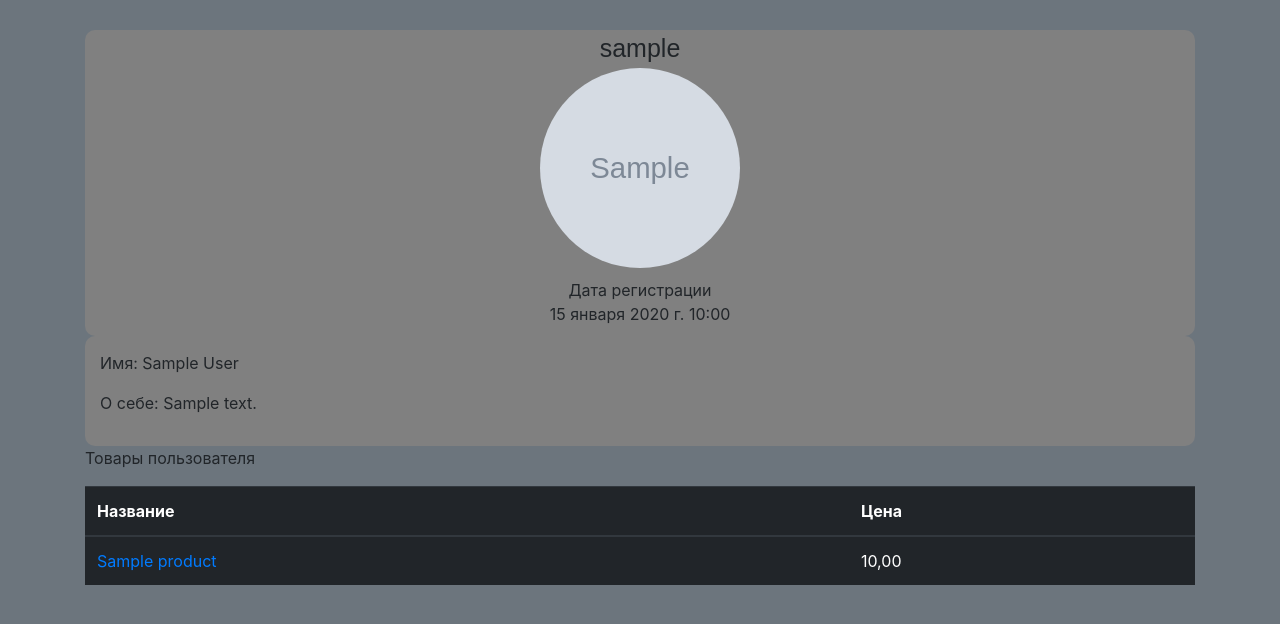
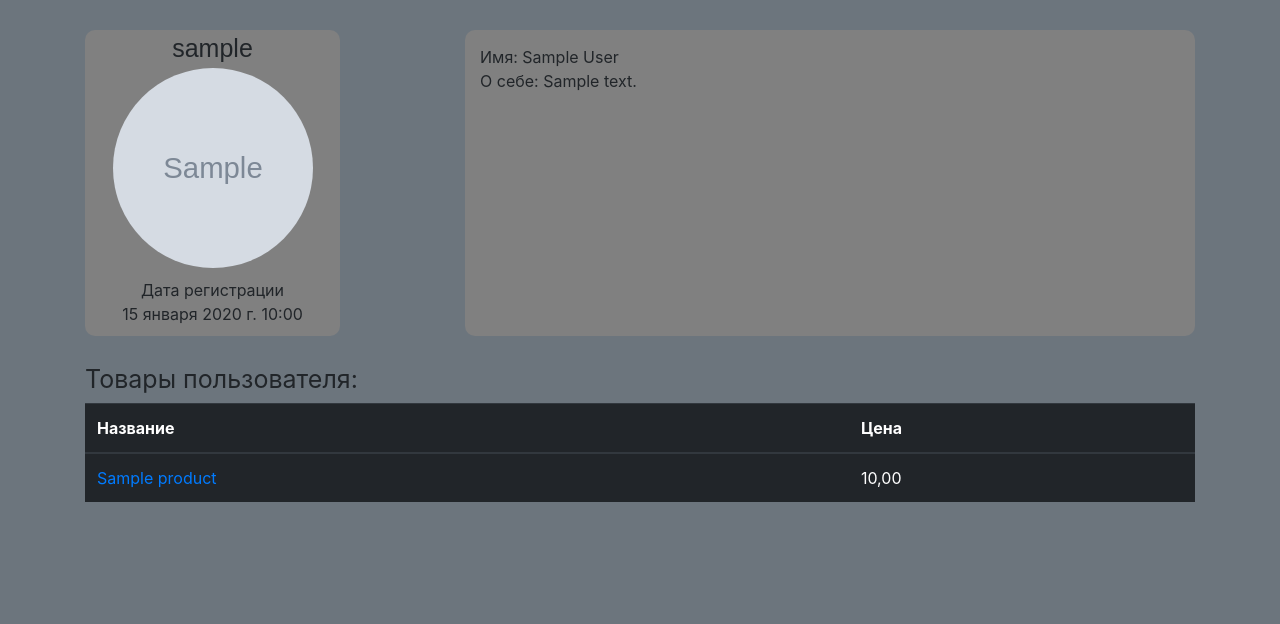
Before and after one commit to kuk4si/MARKETPLACE-Django-, a Django app: page /accounts/profile/1 in a window 1280 px wide. Shown: the part 56-680 px from the top of the page. Run offline with Django 4.2, Linux system fonts and the light colour scheme; tables that the repository leaves empty hold one stand-in row (values such as "Sample post"); grey boxes marked "Sample" are stand-in pictures; some libraries are stand-ins or nearby versions.

Commit message:
profile update

```diff
--- a/accounts/templates/accounts/profile.html
+++ b/accounts/templates/accounts/profile.html
@@ -1,6 +1,5 @@
 {% extends 'base.html' %}
 {% load static %}
-
 
 
 {% block custom_css %}
@@ -9,13 +8,15 @@
 {% endblock %}
 
 
-
-{% block title %}Пользователь {{ user.username }}{% endblock %}
+{% block title %}Пользователь :: {{ user.username }}{% endblock %}
 
 {% block content %}
 
-        <div class="profile">
+        <div class="row">
+
+            <div class="col-3">
                 <div class="profile_short_card">
+
                     <div class="user_title">
                         {{ user.username }}
                     </div>
@@ -40,12 +41,24 @@
                             <p>Дата регистрации</p>
                             <p>{{ user.date_joined }}</p>
                         </div>
+                    </div>
 
             </div>
 
+            <div class="col-1"></div>
+
+            <div class="col-8">
                 <div class="profile_short_about">
-                <p>Имя: {{ user.profile.name }}</p>
-                <p>О себе: {{ user.profile.bio }}</p>
+
+                    <div class="user_life_name">
+                        Имя: {{ user.profile.name }}
+                    </div>
+
+                    <div class="user_about_self">
+                        О себе: {{ user.profile.bio }}
+                    </div>
+
+                </div>
             </div>
 
         </div>
@@ -53,7 +66,9 @@
 
 
         {% if qs %}
-                <p>Товары пользователя</p>
+                <div class="users_products">
+                    Товары пользователя:
+                </div>
 
                 <table class="table table-dark">
                   <thead>
```
Lines whose indentation alone changed are shown as unchanged.
